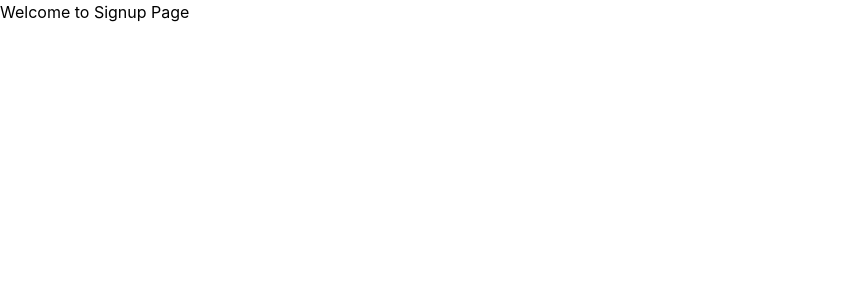
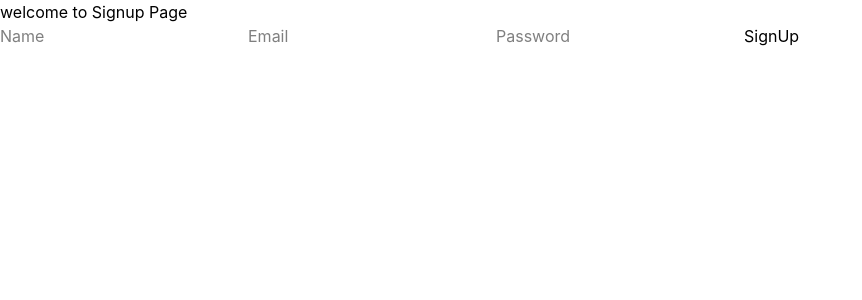
Before and after one commit to Nima-Codeing/algarden, a React (Vite) app in the folder apps/frontend/: page /signup in a window 1280 px wide. Shown: the top 300 px of the page, without its empty margins (0-862 px from the left). Built offline with nearby package versions, Linux system fonts and the light colour scheme.

Commit message:
feat(fe/auth): implement signup page

```diff
--- a/apps/frontend/src/pages/SignupPage.tsx
+++ b/apps/frontend/src/pages/SignupPage.tsx
@@ -1,7 +1,60 @@
+import { useState } from "react";
+import { useNavigate } from "react-router";
+
 export const SignupPage = () => {
-    return (
-        <>
-            <p>Welcome to Signup Page</p>
-        </>
-    )
-}
+  const navigate = useNavigate();
+
+  const [inputName, setInputName] = useState<string>("");
+  const [inputEmail, setInputEmail] = useState<string>("");
+  const [inputPassword, setInputPassword] = useState<string>("");
+
+  const handleSignUp = async () => {
+    try {
+      const res = await fetch("http://localhost:3000/auth/signup", {
+        method: "POST",
+        headers: {
+          "Content-Type": "application/json",
+        },
+        body: JSON.stringify({
+          name: inputName,
+          email: inputEmail,
+          password: inputPassword,
+        }),
+        credentials: "include",
+      });
+
+      if (!res.ok) return;
+
+      navigate("/signin");
+    } catch {
+      return;
+    }
+  };
+
+  return (
+    <>
+      <p>welcome to Signup Page</p>
+
+      <input
+        type="text"
+        value={inputName}
+        placeholder="Name"
+        onChange={(e) => setInputName(e.target.value)}
+      />
+      <input
+        type="email"
+        value={inputEmail}
+        placeholder="Email"
+        onChange={(e) => setInputEmail(e.target.value)}
+      />
+      <input
+        type="password"
+        value={inputPassword}
+        placeholder="Password"
+        onChange={(e) => setInputPassword(e.target.value)}
+      />
+
+      <button onClick={handleSignUp}>SignUp</button>
+    </>
+  );
+};
```
